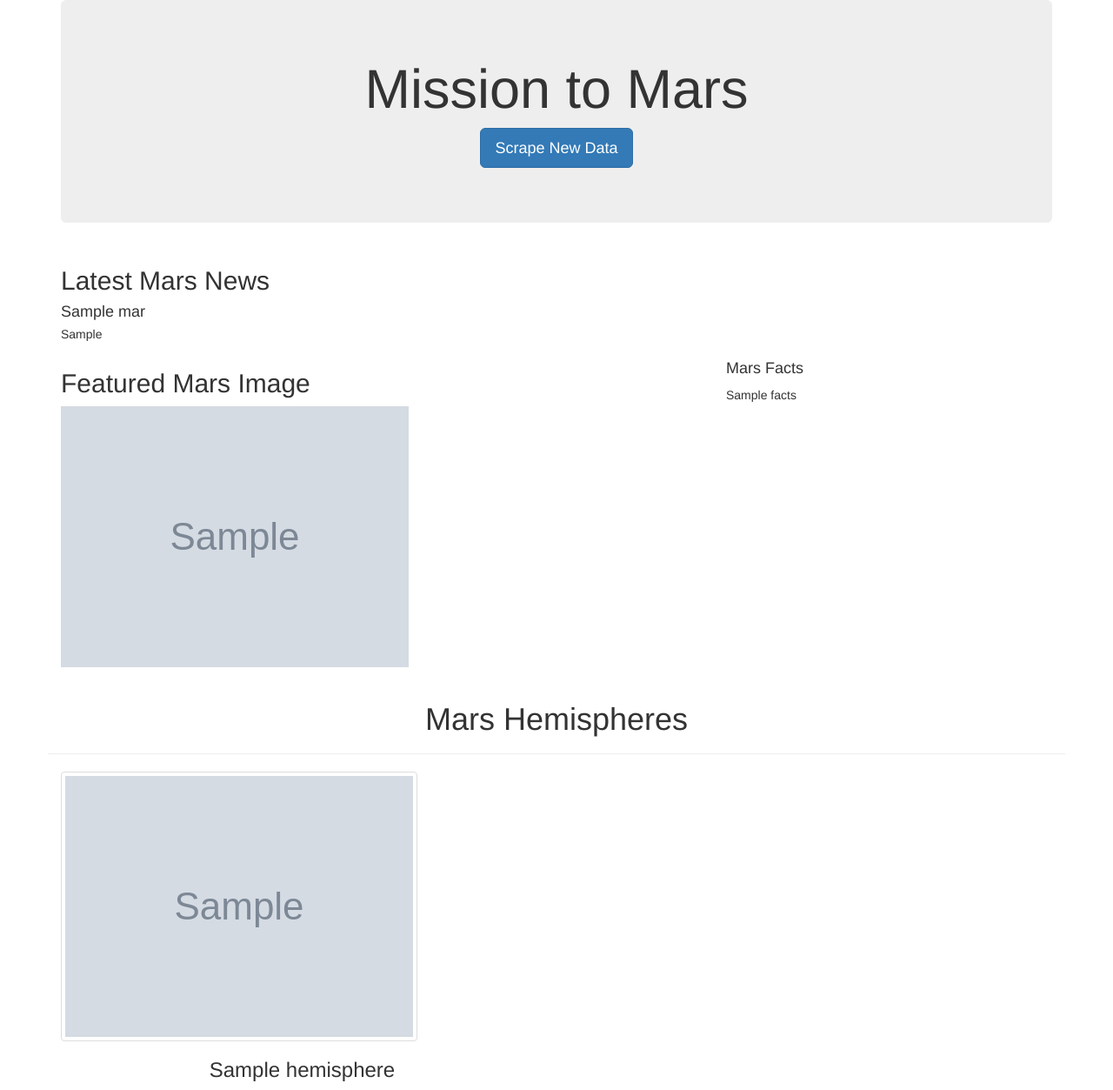
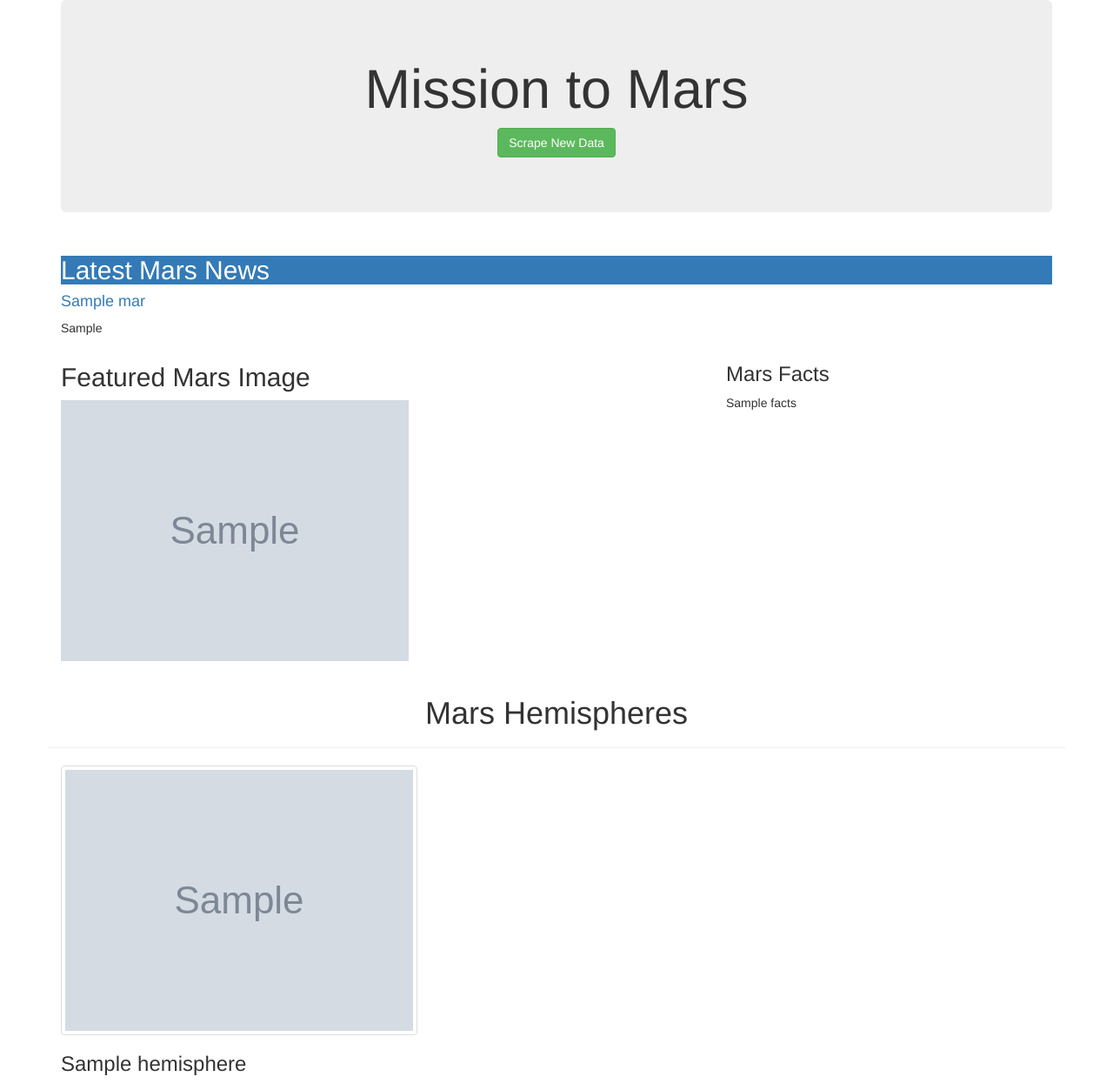
Before and after one commit to GDIAZ1106/Module-10-Challenge, a Flask app: page / in a window 1280 px wide. Shown: the whole page at 87% size. Run offline with Flask 2, Linux system fonts and the light colour scheme; grey boxes marked "Sample" are stand-in pictures; a database or web service that is not in the repository returns one stand-in record (values such as "Sample title"); some libraries are stand-ins or nearby versions.

Commit message:
Final Commit

```diff
--- a/Templates/index.html
+++ b/Templates/index.html
@@ -5,7 +5,7 @@
   <meta http-equiv="X-UA-Compatible" content="IE=edge">
   <meta name="viewport" content="width=device-width, initial-scale=1.0">
   <link rel="stylesheet" href="https://maxcdn.bootstrapcdn.com/bootstrap/3.3.7/css/bootstrap.min.css">
-  <title>Document</title>
+  <title>Bootcamp Challenge 10 -  Mission to Mars</title>
 </head>
 <body>
   <div class="container">
@@ -13,15 +13,15 @@
     <div class="jumbotron text-center">
       <h1>Mission to Mars</h1>
       <!-- Add a button to activate scraping script -->
-      <p><a class="btn btn-primary btn-lg" href="/scrape" role="button">Scrape New Data</a></p>
+      <p><a class="btn btn-success" href="/scrape" role="button">Scrape New Data</a></p>
     </div>
     <!-- Add section for Mars News -->
     <div class="row" id="mars-news">
       <div class="col-md-12">
         <div class="media">
           <div class="media-body">
-            <h2>Latest Mars News</h2>
-            <h4 class="media-heading">{{ mars.news_title }}</h4>
+            <h2 class="bg-primary">Latest Mars News</h2>
+            <h4 class="text-primary">{{ mars.news_title }}</h4>
             <p>{{ mars.news_paragraph }}</p>
           </div>
         </div>
@@ -40,7 +40,7 @@
       <div class="col-md-4">
         <!-- Mars Facts -->
         <div class="row" id="mars-facts">
-          <h4>Mars Facts</h4>
+          <h3>Mars Facts</h3>
           {{ mars.facts | safe }}
         </div>
       </div>
@@ -55,7 +55,7 @@
         <div>
           <img src="{{hemispheres.img_url}}" alt="{{hemispheres.title}}" class="img-thumbnail">
           <div class="caption">
-            <h3 class="text-center">{{hemispheres.title}}</h3>
+            <h3>{{hemispheres.title}}</h3>
           </div>
         </div>
       </div>
```
Also changed, not shown: README.md.
